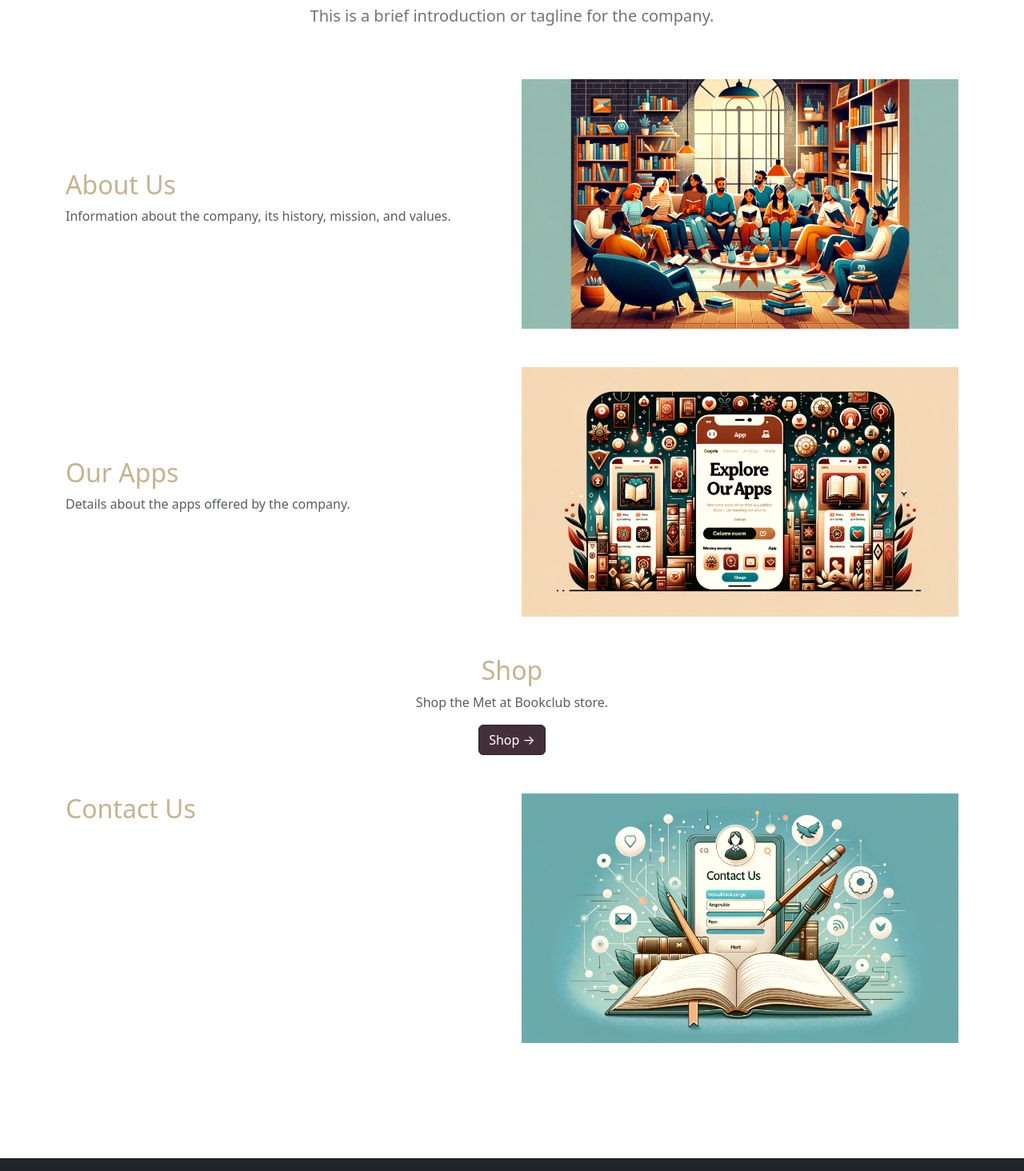
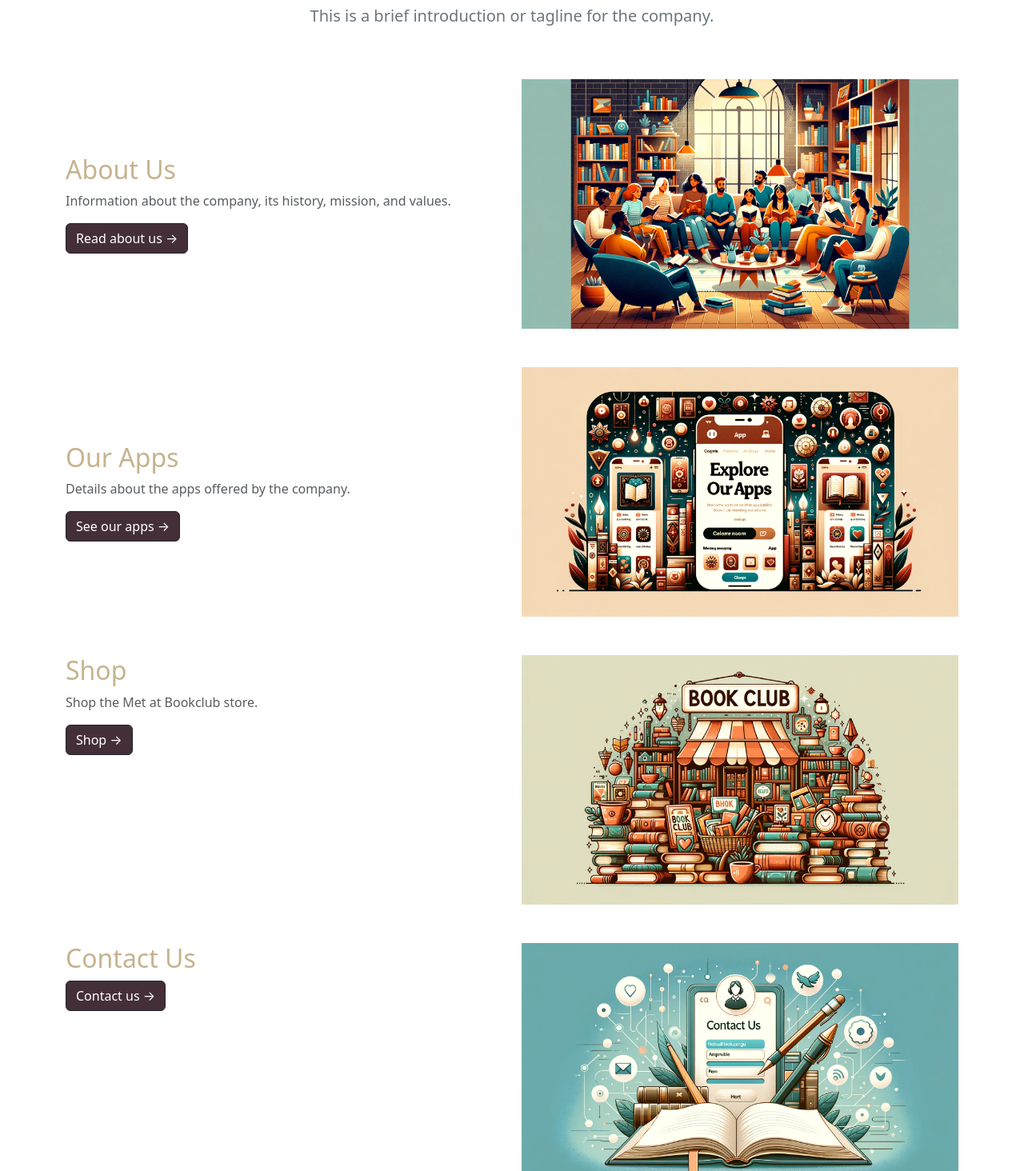
Before and after one commit to TiannaLopes/bookclub-web, a Vue app: page / in a window 1280 px wide. Shown: the part 230-1694 px from the top of the page at 80% size. Built offline with nearby package versions, Linux system fonts and the light colour scheme; no server answers; the HTML template or start-up script is replaced by a standard one.

Commit message:
Adding buttons

```diff
--- a/src/views/HomeView.vue
+++ b/src/views/HomeView.vue
@@ -20,6 +20,13 @@
           <p class="text-muted" style="color: #a6ad73">
             Information about the company, its history, mission, and values.
           </p>
+            <button
+            class="btn btn-dark"
+            @click="navigateToAboutUs()"
+            style="background-color: #442f38"
+          >
+            Read about us &rarr;
+          </button>
         </div>
         <div class="col-md-6">
           <img
@@ -38,6 +45,13 @@
           <p class="text-muted" style="color: #a6ad73">
             Details about the apps offered by the company.
           </p>
+           <button
+            class="btn btn-dark"
+            @click="navigateToOurApps()"
+            style="background-color: #442f38"
+          >
+            See our apps &rarr;
+          </button>
         </div>
         <div class="col-md-6">
           <img
@@ -51,7 +65,7 @@
 
       <!-- Shop section -->
       <div class="row mb-5" id="shop">
-        <div class="col text-center">
+        <div class="col-6">
           <h2 style="color: #c6b38e">Shop</h2>
           <p class="text-muted" style="color: #a6ad73">
             Shop the Met at Bookclub store.
@@ -64,12 +78,27 @@
             Shop &rarr;
           </button>
         </div>
+          <div class="col-md-6">
+          <img
+            class="image-size img-fluid"
+            src="../assets/shop.png"
+            @click="navigateToOurShop()"
+            alt="About Us"
+          />
+        </div>
       </div>
 
       <!-- Contact Us section -->
       <div class="row mb-5" id="contact">
         <div class="col-md-6">
           <h2 style="color: #c6b38e">Contact Us</h2>
+           <button
+            class="btn btn-dark"
+            @click="navigateToContactUs()"
+            style="background-color: #442f38"
+          >
+            Contact us &rarr;
+          </button>
         </div>
         <div class="col-md-6">
           <img
```
Also changed, not shown: src/assets/shop.png (added).
